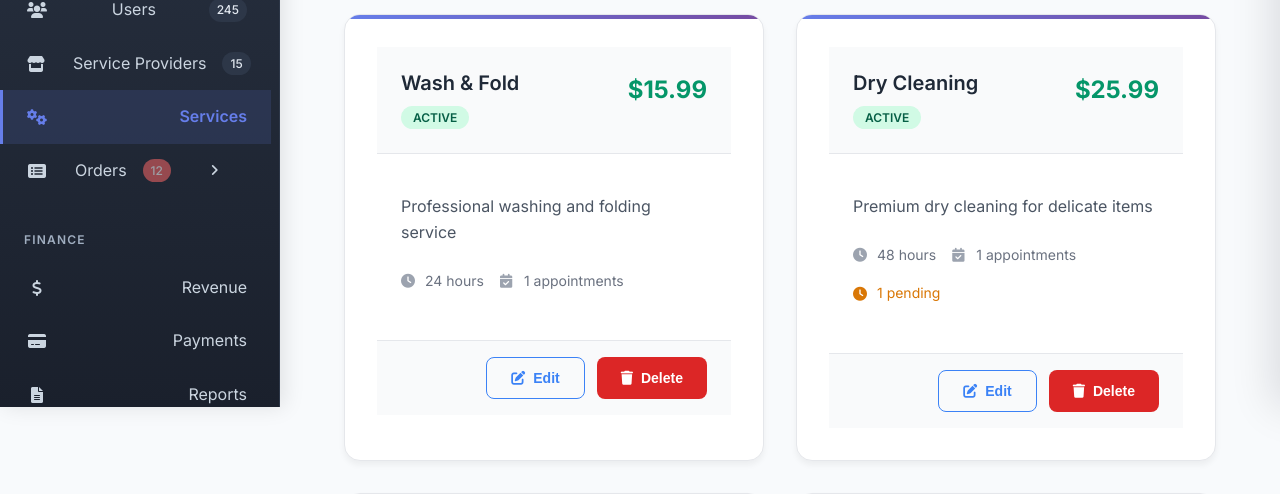
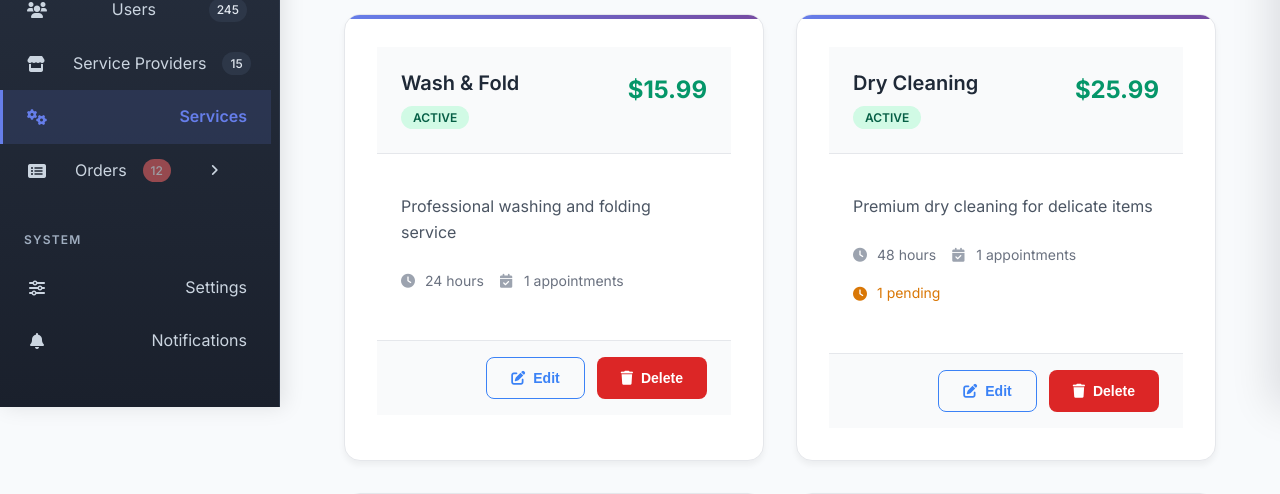
Before and after one commit to LeeDev428/starwash_laundry-website, a PHP site: page /admin/pages/services.php in a window 1280 px wide. Shown: the part 393-887 px from the top of the page. Run offline with PHP 8.4, Linux system fonts and the light colour scheme; a user stored in the database is signed in; data comes from the database, SQL or seed files in the repository.

Commit message:
Update sidebar.php

```diff
--- a/admin/components/sidebar.php
+++ b/admin/components/sidebar.php
@@ -58,21 +58,7 @@ function renderAdminSidebar($currentPage = '') {
                 </div>
             </div>
 
-            <div class="nav-section">
-                <span class="nav-section-title">FINANCE</span>
-                <a href="../pages/revenue.php" class="nav-item <?php echo $currentPage === 'revenue' ? 'active' : ''; ?>">
-                    <i class="fas fa-dollar-sign"></i>
-                    <span>Revenue</span>
-                </a>
-                <a href="../pages/payments.php" class="nav-item <?php echo $currentPage === 'payments' ? 'active' : ''; ?>">
-                    <i class="fas fa-credit-card"></i>
-                    <span>Payments</span>
-                </a>
-                <a href="../pages/reports.php" class="nav-item <?php echo $currentPage === 'reports' ? 'active' : ''; ?>">
-                    <i class="fas fa-file-alt"></i>
-                    <span>Reports</span>
-                </a>
-            </div>
+            <!-- FINANCE section removed per request -->
 
             <div class="nav-section">
                 <span class="nav-section-title">SYSTEM</span>
```
